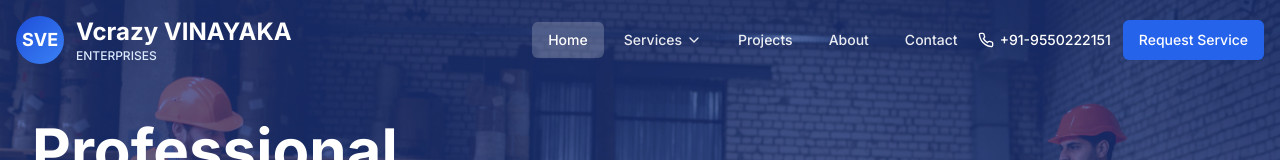
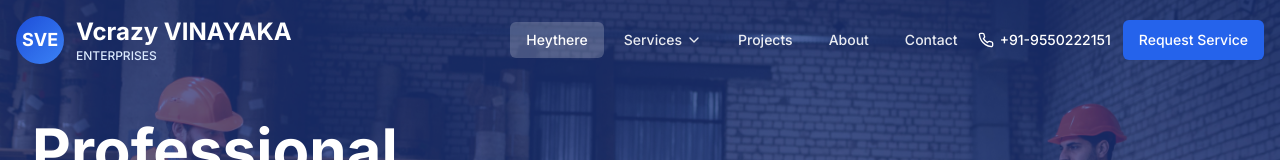
Before and after one commit to CHINNU1234567890/newsveproject, a Next.js app: page / in a window 1280 px wide. Shown: the top 160 px of the page. Built offline with nearby package versions, Linux system fonts and the light colour scheme.

Commit message:
Update Header.tsx g

```diff
--- a/components/Header.tsx
+++ b/components/Header.tsx
@@ -73,7 +73,7 @@ export default function Header() {
           {/* Desktop Navigation */}
           <nav className="hidden lg:flex items-center space-x-1">
             <NavLink href="/" active={pathname === '/'} isScrolled={isScrolled}>
-              Home
+              Heythere
             </NavLink>
 
             <div className="relative group">
```
